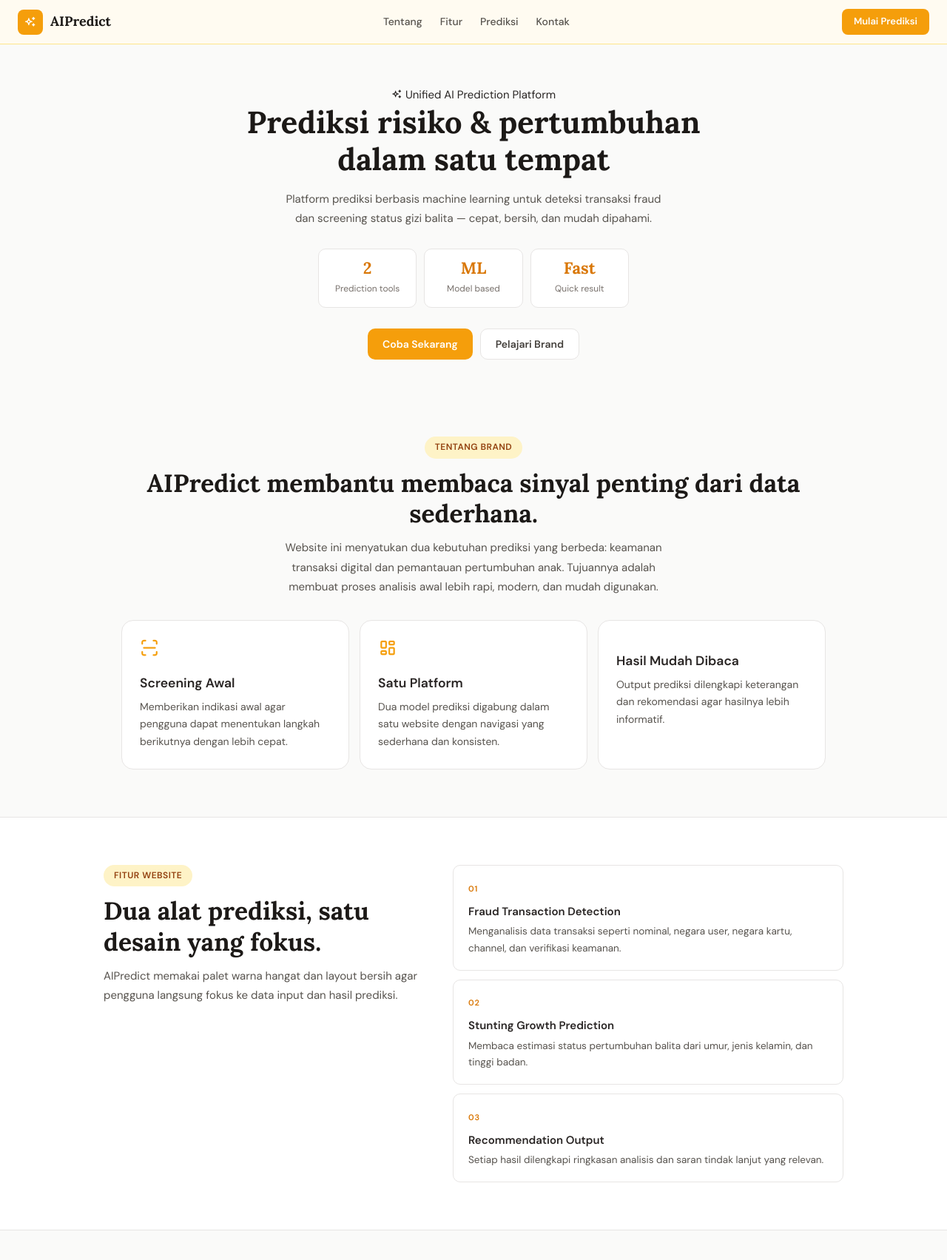
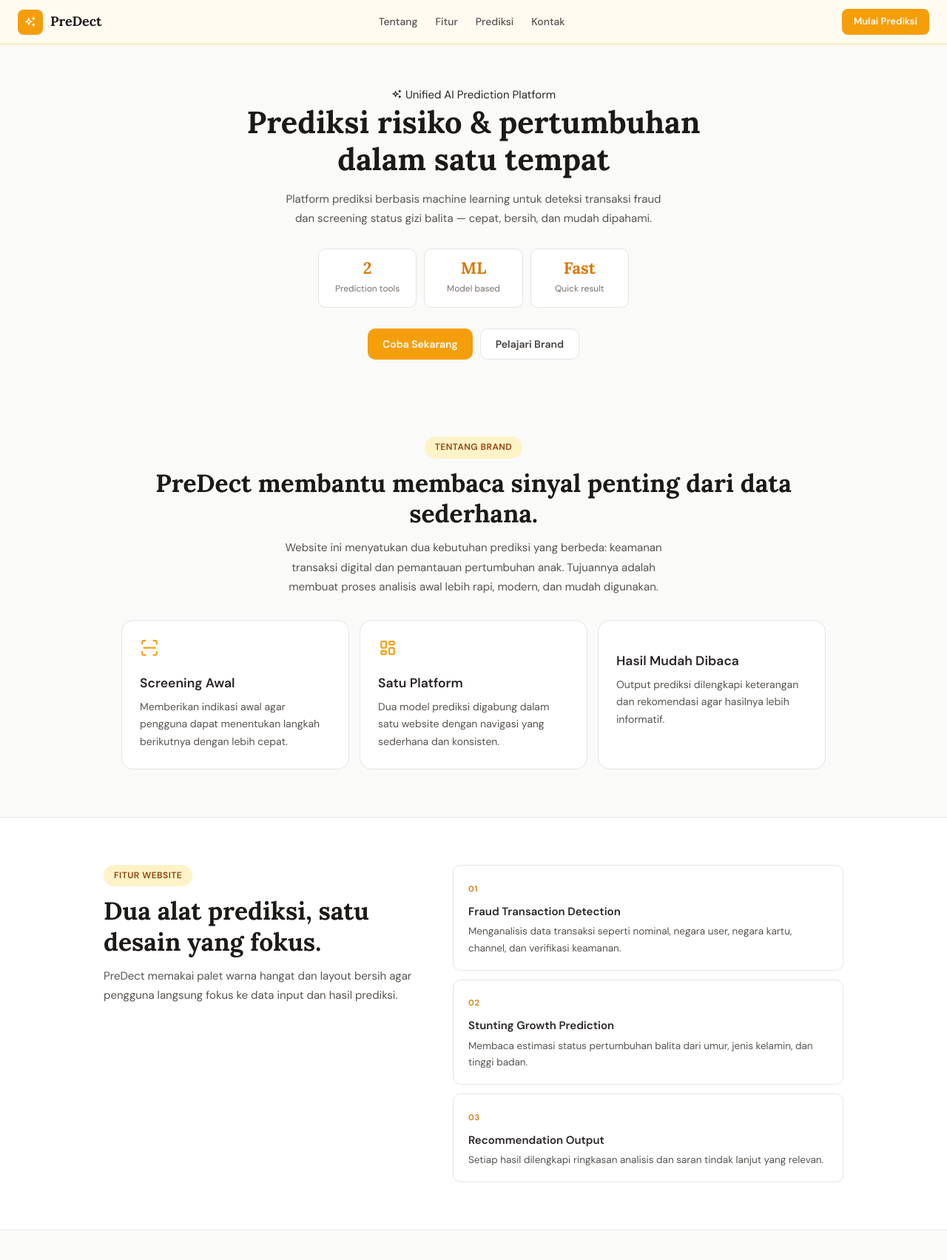
Before and after one commit to gilangsuryaa/Predict-Stunting-Transaction, a Flask app: page / in a window 1280 px wide. Shown: the top 1703 px of the page at 74% size. Run offline with Flask 3, Linux system fonts and the light colour scheme.

Commit message:
update nama website

```diff
--- a/templates/index.html
+++ b/templates/index.html
@@ -3,7 +3,7 @@
 <head>
     <meta charset="UTF-8">
     <meta name="viewport" content="width=device-width, initial-scale=1.0">
-    <title>AIPredict - Platform Prediksi Pintar</title>
+    <title>PreDect - Platform Prediksi Pintar</title>
     <link rel="preconnect" href="https://fonts.googleapis.com">
     <link href="https://fonts.googleapis.com/css2?family=Lora:wght@400;600;700&family=DM+Sans:wght@400;500;600&display=swap" rel="stylesheet">
     <link rel="stylesheet" href="https://cdn.jsdelivr.net/npm/@tabler/icons-webfont@latest/tabler-icons.min.css">
@@ -14,7 +14,7 @@
 <nav>
     <a href="#home" class="nav-logo">
         <span class="nav-logo-icon"><i class="ti ti-sparkles" aria-hidden="true"></i></span>
-        AIPredict
+        PreDect
     </a>
     <div class="nav-links">
         <a href="#about">Tentang</a>
@@ -49,7 +49,7 @@
     <section id="about" class="about-section">
         <div class="section-center">
             <p class="eyebrow">Tentang Brand</p>
-            <h2>AIPredict membantu membaca sinyal penting dari data sederhana.</h2>
+            <h2>PreDect membantu membaca sinyal penting dari data sederhana.</h2>
             <p class="section-desc">Website ini menyatukan dua kebutuhan prediksi yang berbeda: keamanan transaksi digital dan pemantauan pertumbuhan anak. Tujuannya adalah membuat proses analisis awal lebih rapi, modern, dan mudah digunakan.</p>
         </div>
         <div class="about-grid">
@@ -77,7 +77,7 @@
             <div class="features-left">
                 <p class="eyebrow">Fitur Website</p>
                 <h2>Dua alat prediksi, satu desain yang fokus.</h2>
-                <p class="section-desc">AIPredict memakai palet warna hangat dan layout bersih agar pengguna langsung fokus ke data input dan hasil prediksi.</p>
+                <p class="section-desc">PreDect memakai palet warna hangat dan layout bersih agar pengguna langsung fokus ke data input dan hasil prediksi.</p>
             </div>
             <div class="features-list">
                 <div class="feature-item">
@@ -383,7 +383,7 @@
         <div>
             <a href="#home" class="nav-logo">
                 <span class="nav-logo-icon"><i class="ti ti-sparkles" aria-hidden="true"></i></span>
-                AIPredict
+                PreDect
             </a>
             <p class="footer-desc">Platform prediksi terpadu untuk screening awal transaksi digital dan pertumbuhan balita.</p>
         </div>
```
